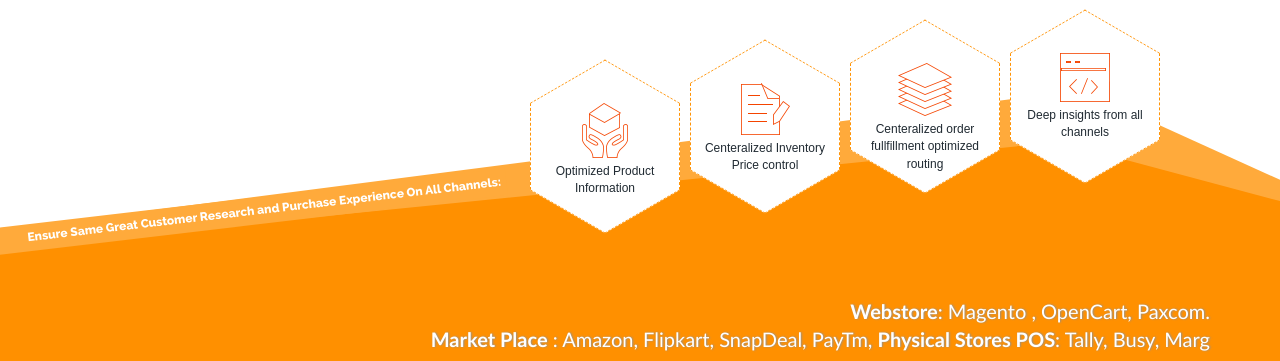
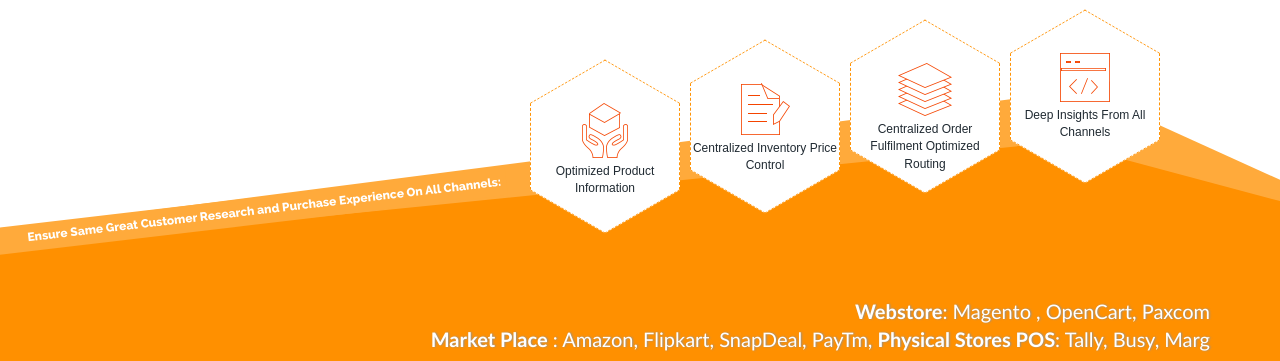
Before and after one commit to paxcom/paxcom.github.io, a Jekyll site: the page built from index.md, in a window 1280 px wide. Shown: the part 536-897 px from the top of the page. Built offline with Jekyll 4.4.1, drawn with Linux system fonts in a browser that asks for light colours.

Commit message:
Corrected anchor links on main page and Capitalized first letters of words

```diff
--- a/_includes/footer-paxcom.html
+++ b/_includes/footer-paxcom.html
@@ -5,15 +5,15 @@
 
 	<ul class="footer-nav ">
     	<li> <a href="{{ site.baseurl }}/insights"  target="_blank"> <img src="{{ site.baseurl }}/images/icon4.png" alt="links"><br>
-          Deep insights from
-all channels </a> </li>
-    	<li> <a href="{{ site.baseurl }}/Egenie" target="_blank"> <img src="{{ site.baseurl }}/images/icon3.png" alt="links"><br>
-          Centeralized order
-fullfillment optimized
-routing </a> </li>
-    	 <li> <a href="{{ site.baseurl }}/kinator" target="_blank"> <img src="{{ site.baseurl }}/images/icon2.png" alt="links"><br>
-          Centeralized
-Inventory Price control </a> </li>
+          Deep Insights From
+All Channels </a> </li>
+    	<li> <a href="{{ site.baseurl }}/Kinator" target="_blank"> <img src="{{ site.baseurl }}/images/icon3.png" alt="links"><br>
+          Centralized Order
+Fulfilment Optimized
+Routing </a> </li>
+    	 <li> <a href="{{ site.baseurl }}/Egenie" target="_blank"> <img src="{{ site.baseurl }}/images/icon2.png" alt="links"><br>
+          Centralized
+Inventory Price Control </a> </li>
         <li> <a href="{{ site.baseurl }}/pim" target="_blank"> <img src="{{ site.baseurl }}/images/icon1.png" alt="links"><br>
           Optimized Product Information </a> </li>
 
@@ -33,7 +33,7 @@
     <div class="container">
 
       <div class="clearfix"></div>
-      <div class="footer-webstore"><strong>Webstore</strong>: Magento , OpenCart, Paxcom.<br>
+      <div class="footer-webstore"><strong>Webstore</strong>: Magento , OpenCart, Paxcom<br>
         <strong>Market Place</strong> : Amazon, Flipkart, SnapDeal, PayTm, <strong>Physical Stores POS</strong>: Tally, Busy, Marg </div>
       <div class="clearfix"></div>
     </div>
```
Also changed, not shown: _includes/header-paxcom.html (line endings or trailing spaces), _includes/header.html (line endings or trailing spaces).
